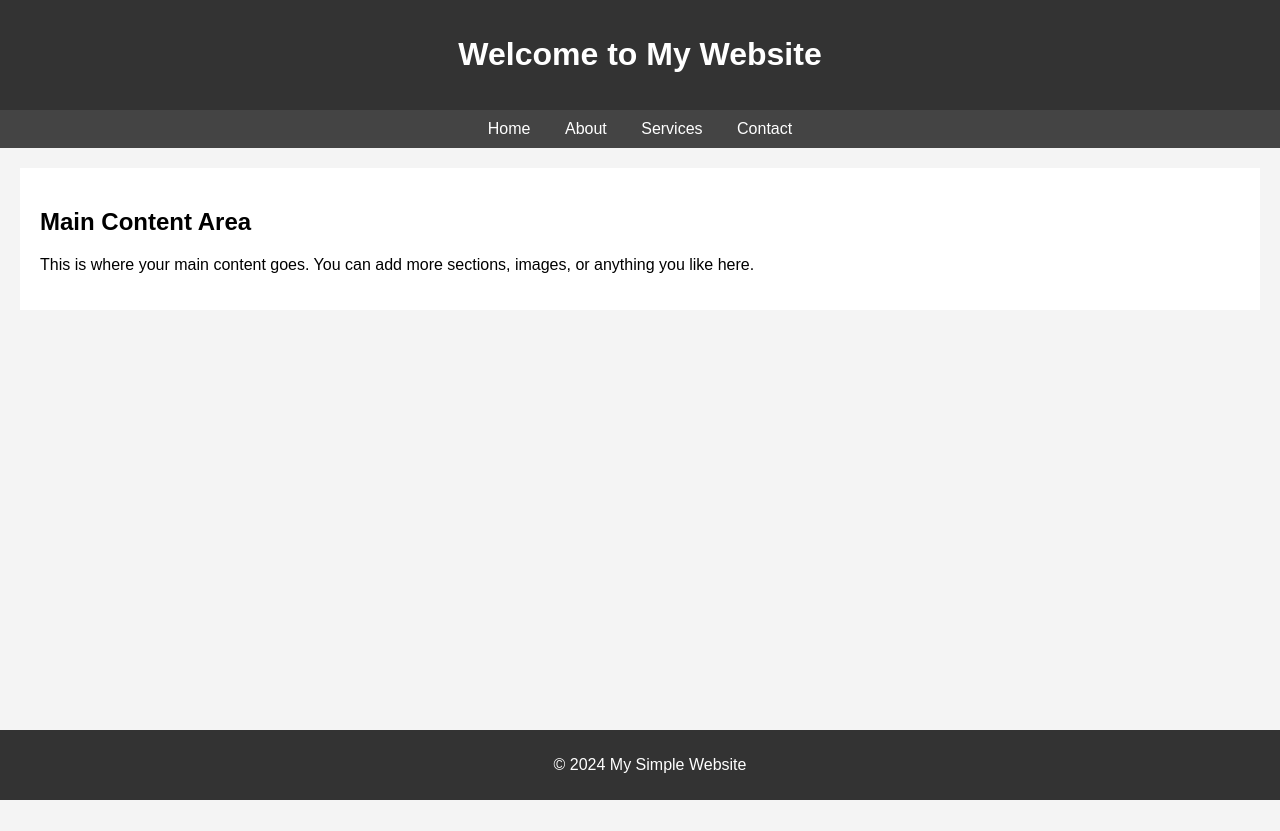
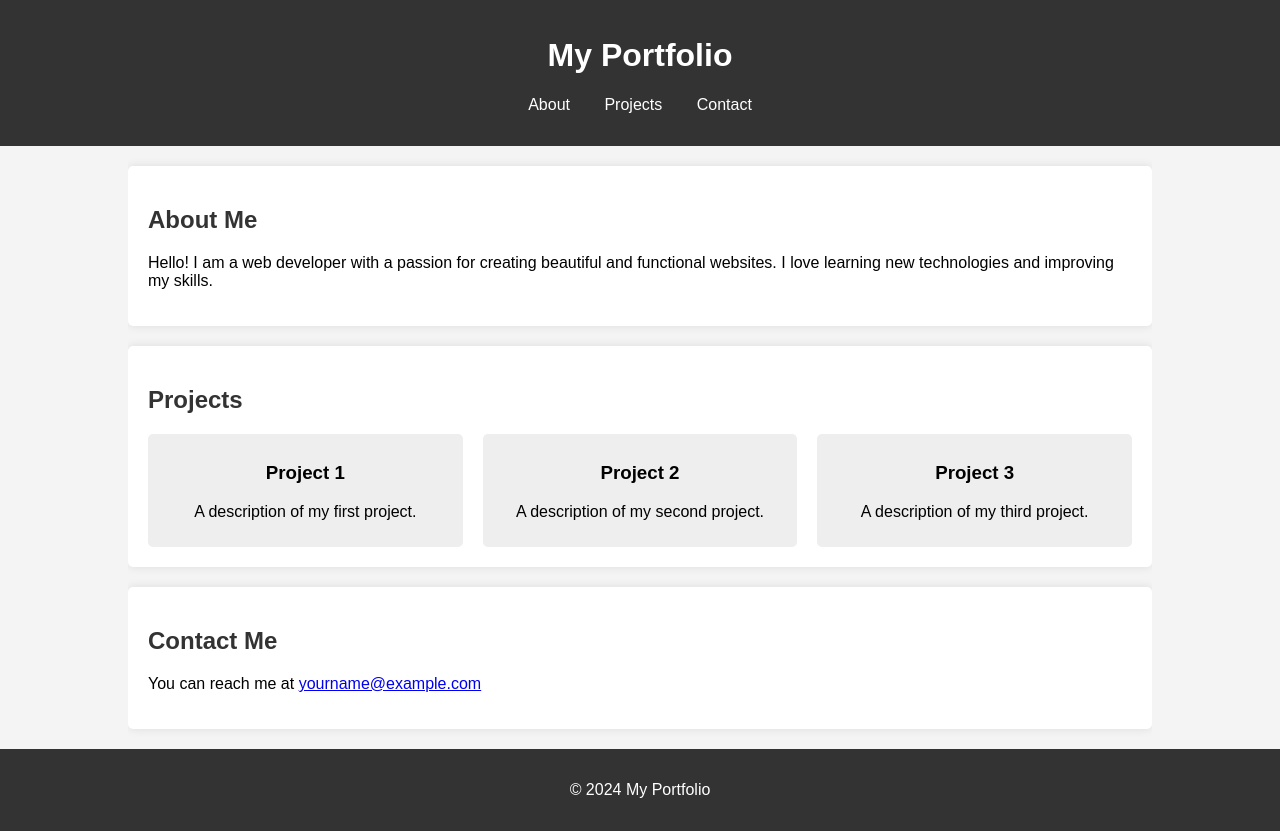
Before and after one commit to Amarpawar7/1_demo, a plain HTML site: page website.html in a window 1280 px wide. Before the commit the page ends 800 px from the top, so only its background shows below. Drawn offline with Linux system fonts and the light colour scheme.

Commit message:
Update website.html

```diff
--- a/website.html
+++ b/website.html
@@ -3,7 +3,7 @@
 <head>
     <meta charset="UTF-8">
     <meta name="viewport" content="width=device-width, initial-scale=1.0">
-    <title>My Simple Website</title>
+    <title>ACM PORTFOLIO</title>
     <style>
         body {
             font-family: Arial, sans-serif;
@@ -11,62 +11,102 @@
             padding: 0;
             background-color: #f4f4f4;
         }
-
         header {
-            background-color: #333;
-            color: white;
-            padding: 15px;
+            background: #333;
+            color: #fff;
+            padding: 1rem 0;
             text-align: center;
         }
-
         nav {
-            background-color: #444;
-            padding: 10px;
-            text-align: center;
+            margin: 1rem 0;
         }
-
         nav a {
-            color: white;
+            color: #fff;
             margin: 0 15px;
             text-decoration: none;
         }
-
-        main {
+        .container {
+            width: 80%;
+            margin: auto;
+            overflow: hidden;
+        }
+        section {
+            margin: 20px 0;
             padding: 20px;
-            background-color: #fff;
-            margin: 20px;
+            background: #fff;
+            border-radius: 5px;
+            box-shadow: 0 0 10px rgba(0, 0, 0, 0.1);
         }
-
+        h2 {
+            color: #333;
+        }
+        .projects {
+            display: flex;
+            flex-wrap: wrap;
+            gap: 20px;
+        }
+        .project {
+            flex: 1 1 calc(30% - 20px);
+            background: #eee;
+            padding: 10px;
+            border-radius: 5px;
+            text-align: center;
+        }
         footer {
-            background-color: #333;
-            color: white;
             text-align: center;
-            padding: 10px;
-            position: fixed;
+            padding: 1rem 0;
+            background: #333;
+            color: #fff;
+            position: relative;
             bottom: 0;
             width: 100%;
         }
     </style>
 </head>
 <body>
-    <header>
-        <h1>Welcome to My Website</h1>
-    </header>
 
+<header>
+    <h1>My Portfolio</h1>
     <nav>
-        <a href="#">Home</a>
-        <a href="#">About</a>
-        <a href="#">Services</a>
-        <a href="#">Contact</a>
+        <a href="#about">About</a>
+        <a href="#projects">Projects</a>
+        <a href="#contact">Contact</a>
     </nav>
+</header>
 
-    <main>
-        <h2>Main Content Area</h2>
-        <p>This is where your main content goes. You can add more sections, images, or anything you like here.</p>
-    </main>
+<div class="container">
+    <section id="about">
+        <h2>About Me</h2>
+        <p>Hello! I am a web developer with a passion for creating beautiful and functional websites. I love learning new technologies and improving my skills.</p>
+    </section>
 
-    <footer>
-        <p>&copy; 2024 My Simple Website</p>
-    </footer>
+    <section id="projects">
+        <h2>Projects</h2>
+        <div class="projects">
+            <div class="project">
+                <h3>Project 1</h3>
+                <p>A description of my first project.</p>
+            </div>
+            <div class="project">
+                <h3>Project 2</h3>
+                <p>A description of my second project.</p>
+            </div>
+            <div class="project">
+                <h3>Project 3</h3>
+                <p>A description of my third project.</p>
+            </div>
+        </div>
+    </section>
+
+    <section id="contact">
+        <h2>Contact Me</h2>
+        <p>You can reach me at <a href="mailto:yourname@example.com">yourname@example.com</a></p>
+    </section>
+</div>
+
+<footer>
+    <p>&copy; 2024 My Portfolio</p>
+</footer>
+
 </body>
 </html>
```
